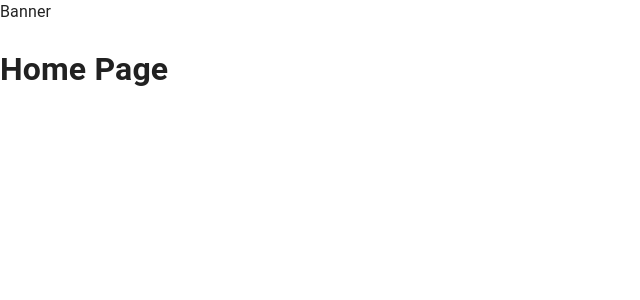
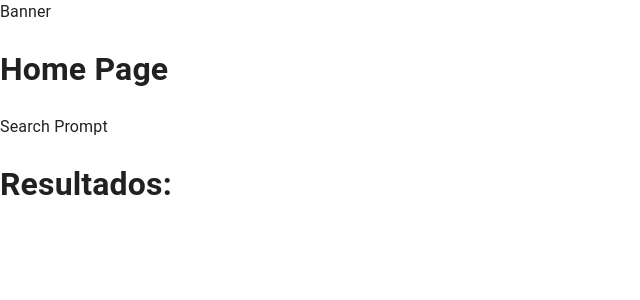
Before and after one commit to gerleven/WeatherApp-React, a React (Create React App) app: page / in a window 1280 px wide. Shown: the top 300 px of the page, without its empty margins (0-640 px from the left). Built offline with nearby package versions, Linux system fonts and the light colour scheme.

Commit message:
Create Banner and SearchPrompt components, fix the homePage to show the SearchPrompt

```diff
--- a/src/App.tsx
+++ b/src/App.tsx
@@ -5,9 +5,11 @@ import { BrowserRouter, Routes, Route, HashRouter } from "react-router-dom";
 import CssBaseline from "@mui/material/CssBaseline";
 import { AppState } from "./global-interfaces/global-state.interface";
 
-import SearchPage from "./pages/Search-page";
+import HomePage from "./pages/Home-page";
 import PageNotFound from "./pages/Page-not-found";
-import Banner from "./global-components/Banner";
+
+import Banner from "./global-components/banner/Banner";
+import SearchPrompt from "./global-components/search-prompt/Search-prompt";
 
 
 
@@ -24,7 +26,7 @@ function App() {
         <AppContext.Provider value={{appTitle: appTitle, updateAppTitle: (newTitle: string)=>{setAppTitle(newTitle)}}}>
             <Banner></Banner>
           <Routes>
-            <Route path="/" element={<SearchPage/>} />
+            <Route path="/" element={<HomePage/>} />
             <Route path="/*" element={<PageNotFound/>} />
           </Routes>
         </AppContext.Provider>
--- /dev/null
+++ b/src/global-components/search-prompt/Search-prompt.tsx
@@ -0,0 +1,5 @@
+const SearchPrompt = ()=>{
+    return <>Search Prompt</>
+}
+
+export default SearchPrompt;
--- /dev/null
+++ b/src/pages/Home-page.tsx
@@ -0,0 +1,15 @@
+import React, { useState } from "react";
+import { FC } from "react";
+import SearchPrompt from "../global-components/search-prompt/Search-prompt";
+
+const HomePage = ()=>{
+    return <>
+    <h1>Home Page</h1>
+    <SearchPrompt></SearchPrompt>
+    <h1>Resultados:</h1>
+
+    </>
+}
+
+
+export default HomePage;
--- a/src/pages/search-page.tsx
+++ /dev/null
@@ -1,11 +0,0 @@
-import React, { useState } from "react";
-import { FC } from "react";
-
-const SearchPage = ()=>{
-    return <>
-        <h1>Home Page</h1>
-    </>
-}
-
-
-export default SearchPage;
```
Also changed, not shown: src/global-components/banner/Banner.tsx (renamed from src/global-components/Banner.tsx).
